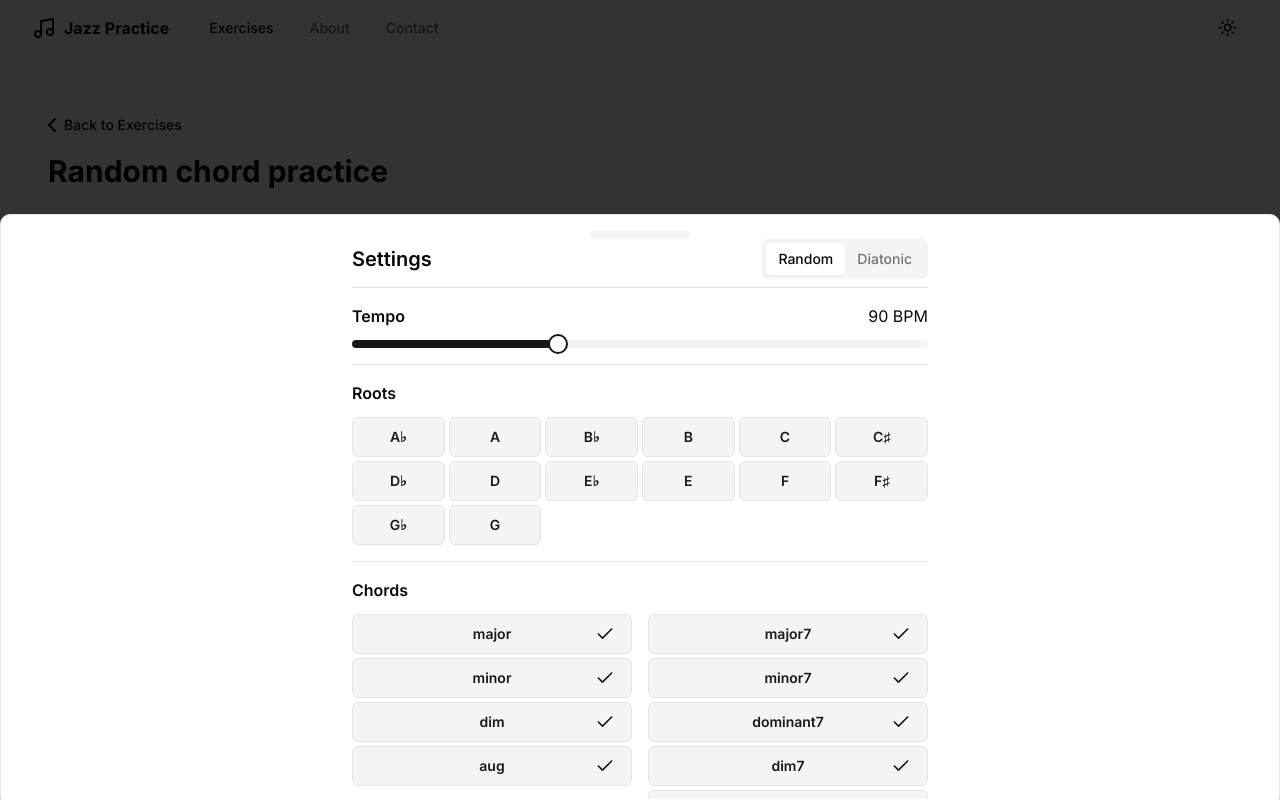
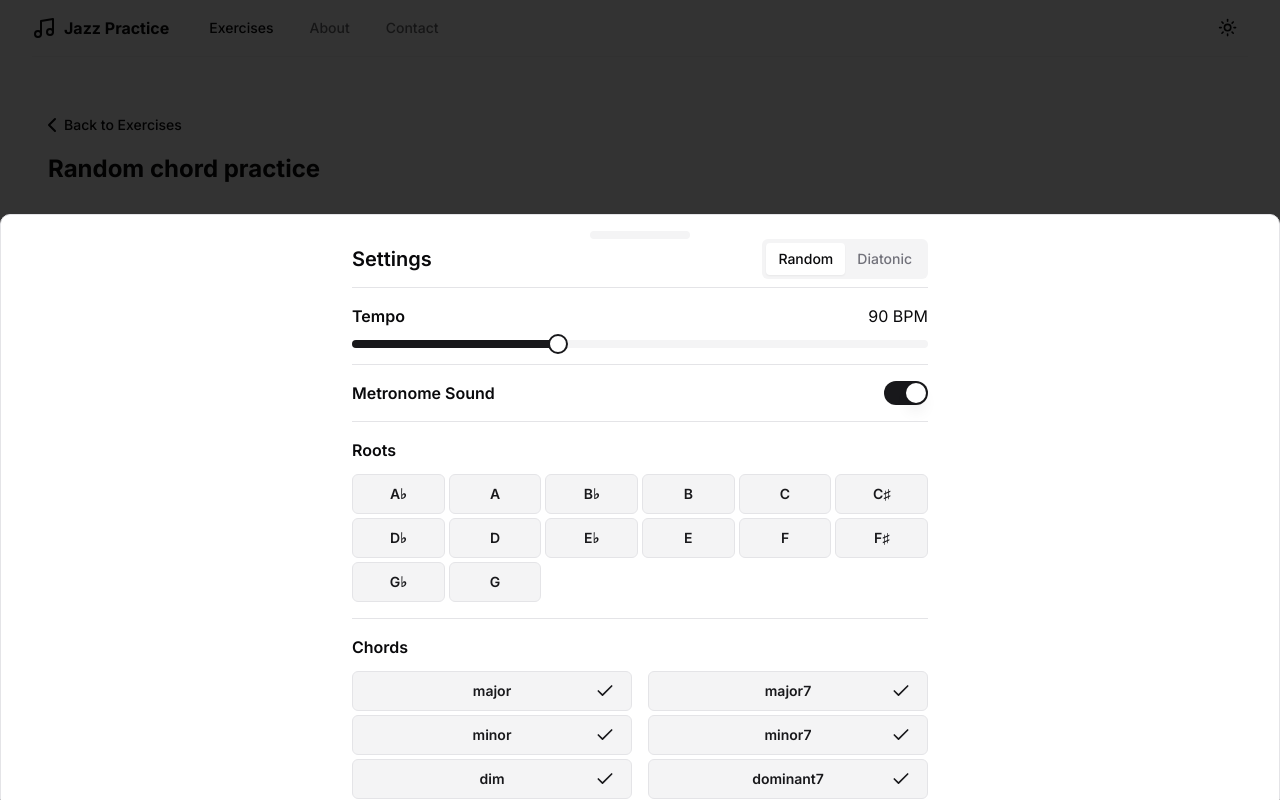
Before and after one commit to kevin-on/jazz-practice-web, a Next.js app: page /exercises/random-chord-practice in a window 1280 px wide. Both pictures are taken after a click on the button "Settings". Built offline with nearby package versions, Linux system fonts and the light colour scheme.

Commit message:
Add metronome in random chord practice (#3)
* Add metronome in random chord practice

* Lint fix

```diff
--- a/app/exercises/random-chord-practice/page.tsx
+++ b/app/exercises/random-chord-practice/page.tsx
@@ -1,9 +1,8 @@
 'use client'
-
 import { Button } from '@/components/ui/button'
 import { buttonVariants } from '@/components/ui/button'
 import Link from 'next/link'
-import { ChevronLeft, Pause, Play } from 'lucide-react'
+import { ChevronLeft, Circle, Pause, Play } from 'lucide-react'
 import { cn } from '@/lib/utils'
 import SettingsDrawer from './settings'
 import { useCallback, useEffect, useRef, useState } from 'react'
@@ -24,6 +23,8 @@ import { MAJOR_SCALES, NATURAL_MINOR_SCALES, ScaleType } from '@/types/scale'
 
 export default function RandomChordPracticePage() {
   const [isPlaying, setIsPlaying] = useState(false)
+  const [beat, setBeat] = useState(0)
+  // const audioRefs = [0, 1, 2, 3].map(() => useRef(new Audio('/metronome.mp3')))
   const wasPlayingRef = useRef(isPlaying)
 
   const pathname = usePathname()
@@ -33,6 +34,10 @@ export default function RandomChordPracticePage() {
   const [tempo, setTempo] = useLocalStorageState<number>(
     `${pathname}:tempo`,
     90,
+  )
+  const [isMetronomeMuted, setIsMetronomeMuted] = useLocalStorageState<boolean>(
+    `${pathname}:isMetronomeMuted`,
+    false,
   )
   const [selectedRoots, setSelectedRoots] = useLocalStorageState<MusicKey[]>(
     `${pathname}:selectedRoots`,
@@ -117,6 +122,21 @@ export default function RandomChordPracticePage() {
     if (isPlaying) {
       const intervalId = setInterval(
         () => {
+          setBeat((beat) => (beat + 1) % 4)
+          // TODO: Fix metronome audio. Metronome audio is not playing in the correct timing due to loading delay.
+          // if (audioRefs[beat].current && !isMetronomeMuted) {
+          //   audioRefs[beat].current.currentTime = 0
+          //   audioRefs[beat].current.play()
+          // }
+        },
+        (60 / tempo) * 1000,
+      )
+      return () => clearInterval(intervalId)
+    }
+  }, [isPlaying, tempo, generateChord])
+
+  useEffect(() => {
+    if (isPlaying && beat === 0) {
       setCurrentChord(nextChordRef.current)
       let newChord = null
       // Try to generate a new chord that is different from the current one
@@ -130,12 +150,8 @@ export default function RandomChordPracticePage() {
         }
       }
       setNextChord(newChord)
-        },
-        (60 / tempo) * 1000 * 4,
-      )
-      return () => clearInterval(intervalId)
     }
-  }, [isPlaying, tempo, generateChord])
+  }, [isPlaying, beat, generateChord])
 
   return (
     <div className="relative flex flex-col sm:py-6">
@@ -149,27 +165,40 @@ export default function RandomChordPracticePage() {
         </Link>
       </div>
       <div className="px-4 py-2">
-        <div className="text-3xl font-bold">Random chord practice</div>
+        <div className="text-2xl font-bold">Random chord practice</div>
         <div className="flex flex-col items-center py-12">
           <div
             className="flex flex-col items-center"
             onClick={() => setIsPlaying(!isPlaying)}
           >
             {currentChord ? (
-              <div className="mb-12 text-8xl font-semibold tracking-tight">
+              <div className="mb-4 text-7xl font-semibold tracking-tight sm:mb-8 sm:text-9xl">
                 {currentChord.root + ChordTypeAbbreviations[currentChord.type]}
               </div>
             ) : (
-              <Skeleton className="mb-12 h-24 w-48" />
+              <Skeleton className="mb-4 h-24 w-48 sm:mb-8" />
             )}
-            <div className="mb-4 text-2xl">Up Next...</div>
+            <div className="mb-4 text-2xl sm:text-3xl">Up Next...</div>
             {nextChord ? (
-              <div className="mb-12 text-6xl font-semibold tracking-tight">
+              <div className="text-6xl font-semibold tracking-tight sm:mb-8 sm:text-8xl">
                 {nextChord.root + ChordTypeAbbreviations[nextChord.type]}
               </div>
             ) : (
-              <Skeleton className="mb-12 h-16 w-32" />
+              <Skeleton className="h-16 w-32" />
             )}
+          </div>
+          <div className="flex items-center justify-between gap-8 py-12 sm:mb-12 sm:gap-16">
+            {[0, 1, 2, 3].map((i) => (
+              <Circle
+                key={i}
+                className={cn(
+                  'h-12 w-12 fill-secondary-foreground sm:h-16 sm:w-16',
+                  {
+                    'fill-primary-foreground': i === beat,
+                  },
+                )}
+              />
+            ))}
           </div>
           <div className="flex items-center gap-4">
             <Button
@@ -195,6 +224,8 @@ export default function RandomChordPracticePage() {
               setPracticeMode={setPracticeMode}
               tempo={tempo}
               setTempo={setTempo}
+              isMetronomeMuted={isMetronomeMuted}
+              setIsMetronomeMuted={setIsMetronomeMuted}
               selectedRoots={selectedRoots}
               setSelectedRoots={setSelectedRoots}
               selectedChordTypes={selectedChordTypes}
--- a/app/exercises/random-chord-practice/settings.tsx
+++ b/app/exercises/random-chord-practice/settings.tsx
@@ -1,5 +1,6 @@
 'use client'
 
+import { Switch } from '@/components/ui/switch'
 import {
   Drawer,
   DrawerClose,
@@ -40,6 +41,26 @@ function TempoSlider({
         max={200}
         min={30}
         step={1}
+      />
+    </div>
+  )
+}
+
+function MetronomeSwitch({
+  isMetronomeMuted,
+  setIsMetronomeMuted,
+}: {
+  isMetronomeMuted: boolean
+  setIsMetronomeMuted: (muted: boolean) => void
+}) {
+  return (
+    <div className="flex items-center justify-between">
+      <div className="font-semibold">Metronome Sound</div>
+      <Switch
+        checked={!isMetronomeMuted}
+        onCheckedChange={(check) => {
+          setIsMetronomeMuted(!check)
+        }}
       />
     </div>
   )
@@ -219,6 +240,8 @@ export default function SettingsDrawer({
   setPracticeMode,
   tempo,
   setTempo,
+  isMetronomeMuted,
+  setIsMetronomeMuted,
   selectedRoots,
   setSelectedRoots,
   selectedChordTypes,
@@ -233,6 +256,8 @@ export default function SettingsDrawer({
   setPracticeMode: (mode: 'random' | 'diatonic') => void
   tempo: number
   setTempo: (tempo: number) => void
+  isMetronomeMuted: boolean
+  setIsMetronomeMuted: (muted: boolean) => void
   selectedRoots: MusicKey[]
   setSelectedRoots: (roots: MusicKey[]) => void
   selectedChordTypes: ChordType[]
@@ -274,6 +299,11 @@ export default function SettingsDrawer({
               <TabsContent value="random">
                 <Separator orientation="horizontal" className="mb-4" />
                 <TempoSlider tempo={tempo} setTempo={setTempo} />
+                <Separator orientation="horizontal" className="my-4" />
+                <MetronomeSwitch
+                  isMetronomeMuted={isMetronomeMuted}
+                  setIsMetronomeMuted={setIsMetronomeMuted}
+                />
                 <Separator orientation="horizontal" className="my-4" />
                 <RootSelect
                   selectedRoots={selectedRoots}
--- /dev/null
+++ b/components/ui/switch.tsx
@@ -0,0 +1,29 @@
+'use client'
+
+import * as React from 'react'
+import * as SwitchPrimitives from '@radix-ui/react-switch'
+
+import { cn } from '@/lib/utils'
+
+const Switch = React.forwardRef<
+  React.ElementRef<typeof SwitchPrimitives.Root>,
+  React.ComponentPropsWithoutRef<typeof SwitchPrimitives.Root>
+>(({ className, ...props }, ref) => (
+  <SwitchPrimitives.Root
+    className={cn(
+      'peer inline-flex h-6 w-11 shrink-0 cursor-pointer items-center rounded-full border-2 border-transparent transition-colors focus-visible:outline-none focus-visible:ring-2 focus-visible:ring-ring focus-visible:ring-offset-2 focus-visible:ring-offset-background disabled:cursor-not-allowed disabled:opacity-50 data-[state=checked]:bg-primary data-[state=unchecked]:bg-input',
+      className,
+    )}
+    {...props}
+    ref={ref}
+  >
+    <SwitchPrimitives.Thumb
+      className={cn(
+        'pointer-events-none block h-5 w-5 rounded-full bg-background shadow-lg ring-0 transition-transform data-[state=checked]:translate-x-5 data-[state=unchecked]:translate-x-0',
+      )}
+    />
+  </SwitchPrimitives.Root>
+))
+Switch.displayName = SwitchPrimitives.Root.displayName
+
+export { Switch }
--- a/package.json
+++ b/package.json
@@ -18,6 +18,7 @@
     "@radix-ui/react-separator": "^1.0.3",
     "@radix-ui/react-slider": "^1.1.2",
     "@radix-ui/react-slot": "^1.0.2",
+    "@radix-ui/react-switch": "^1.0.3",
     "@radix-ui/react-tabs": "^1.0.4",
     "@radix-ui/react-toggle": "^1.0.3",
     "@radix-ui/react-toggle-group": "^1.0.4",
```
Also changed, not shown: 2 other files (tests, documents, lock files or other folders). Lines whose indentation alone changed are shown as unchanged.
